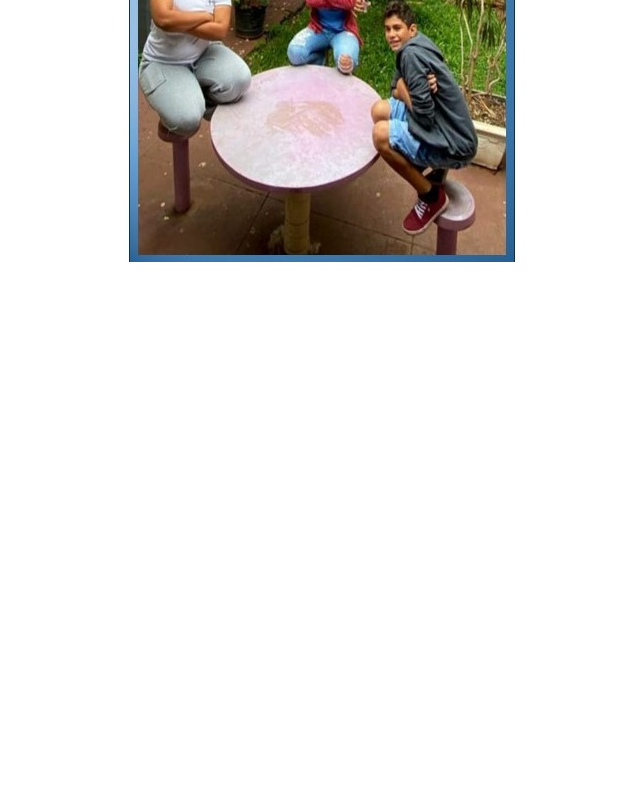
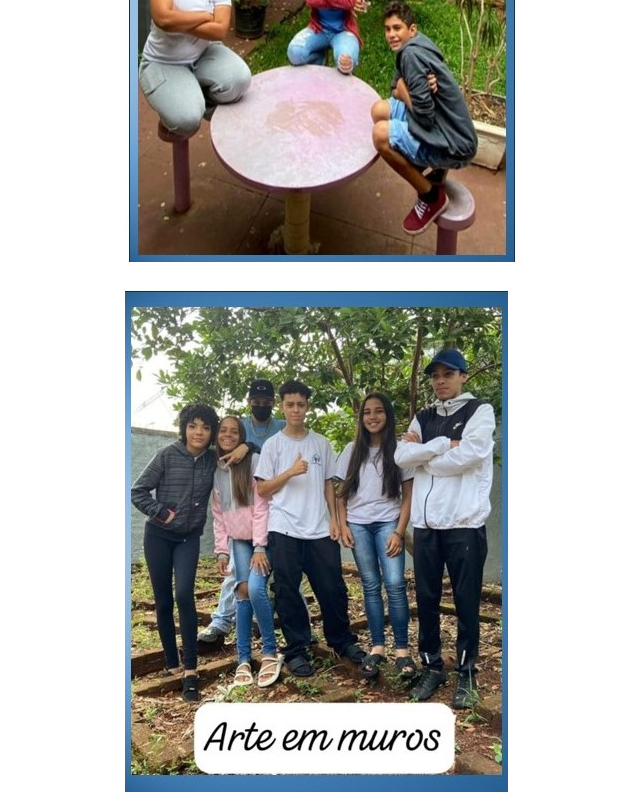
Before and after one commit to angelabortoli/aulas2023, a plain HTML site: page turmab.html in a window 1280 px wide. Shown: the part 2067-2867 px from the top of the page, without its empty margins (95-735 px from the left). Before the commit the page ends 2337 px from the top, so only its background shows below. Drawn offline with Linux system fonts and the light colour scheme; a web font is replaced by a local one.

Commit message:
Update turmab.html

```diff
--- a/turmab.html
+++ b/turmab.html
@@ -42,6 +42,10 @@
                 <h1></h1>
                   <a href="https://lizandravitoria.github.io/README/"><img src="code.jpg"></a>
             </li>
+            <li>
+              <h1></h1>
+                <a href="https://rafaelymendes.github.io/grafix/"><img src="arteemmuros.jpg"></a>
+          </li>
 
           </ul>
         </nav>
@@ -51,3 +55,6 @@
   </body>
 
   </html>
+  </body>
+
+  </html>
```
